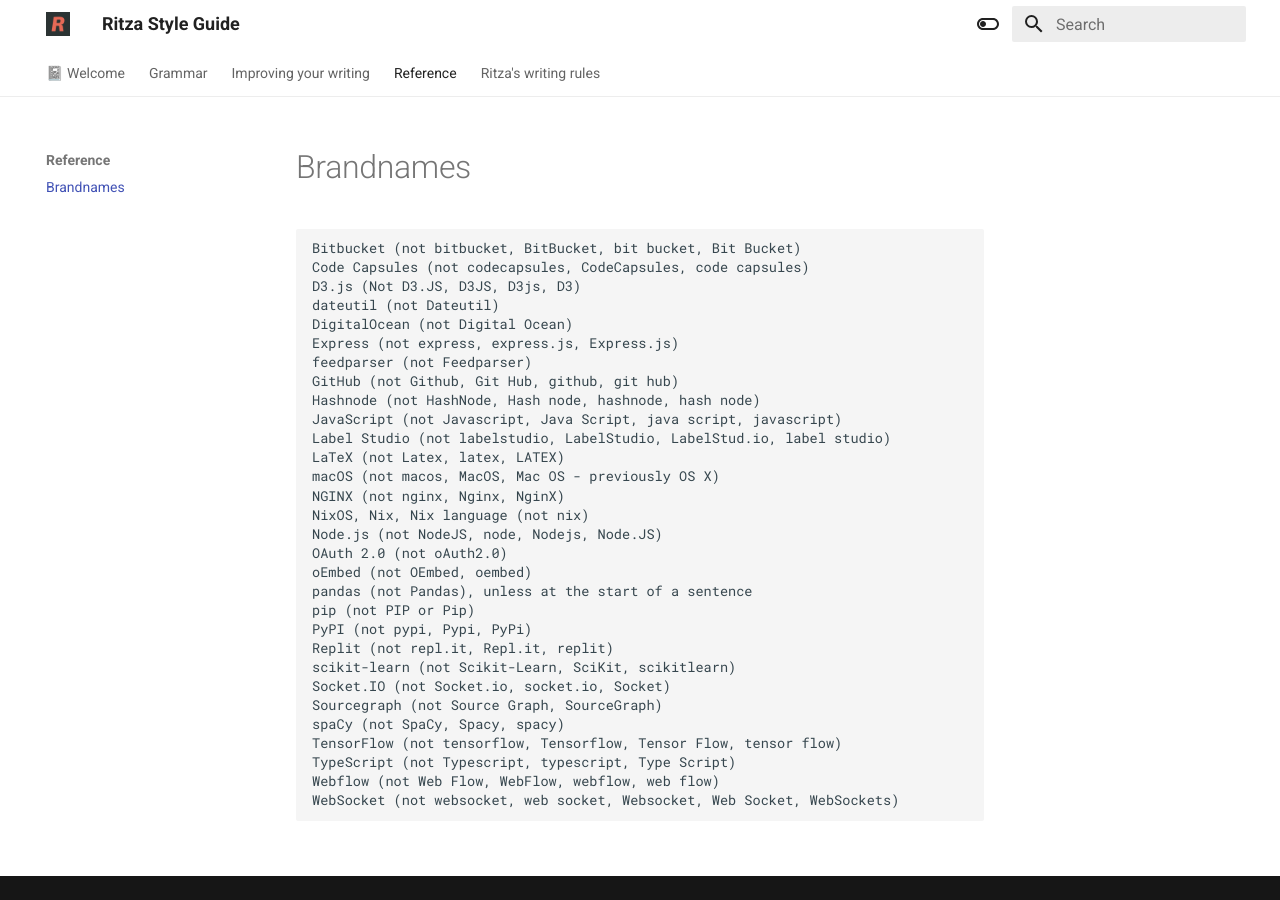
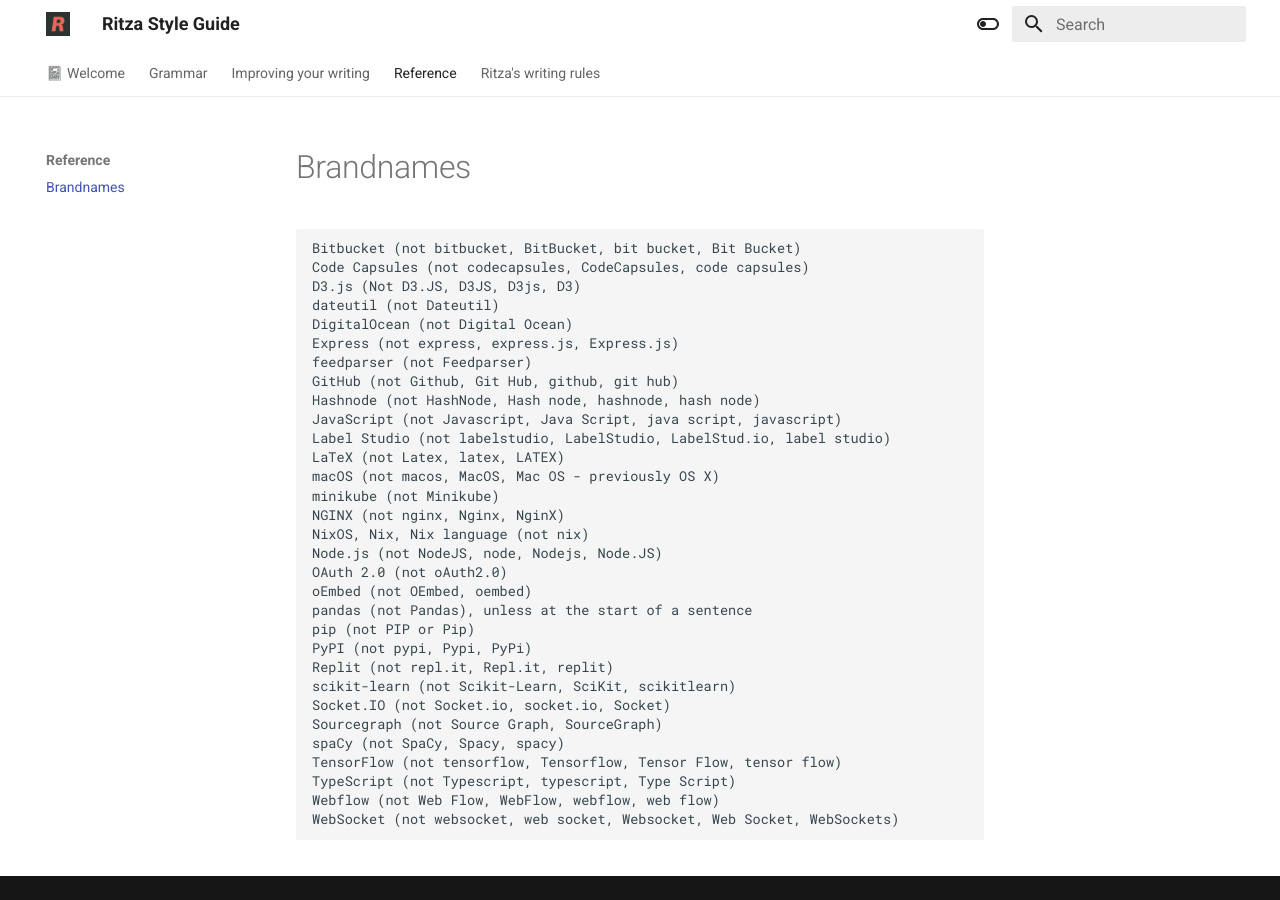
Before and after one commit to ritza-co/styleguide.ritza.co, an MkDocs documentation site: the page built from docs/reference/brandnames.md, in a window 1280 px wide. Built offline with MkDocs 1.6.1 and Material for MkDocs 9.7.7, drawn with Linux system fonts in a browser that asks for light colours.

Commit message:
Add Minikube

```diff
--- a/docs/reference/brandnames.md
+++ b/docs/reference/brandnames.md
@@ -14,6 +14,7 @@
 Label Studio (not labelstudio, LabelStudio, LabelStud.io, label studio)
 LaTeX (not Latex, latex, LATEX)
 macOS (not macos, MacOS, Mac OS - previously OS X)
+minikube (not Minikube)
 NGINX (not nginx, Nginx, NginX)
 NixOS, Nix, Nix language (not nix)
 Node.js (not NodeJS, node, Nodejs, Node.JS)
```
